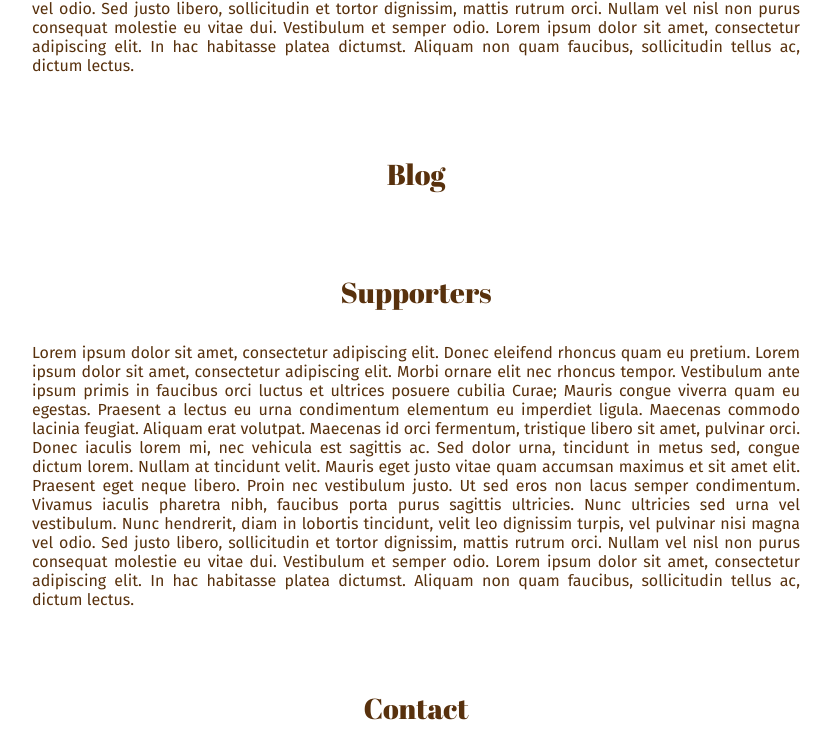
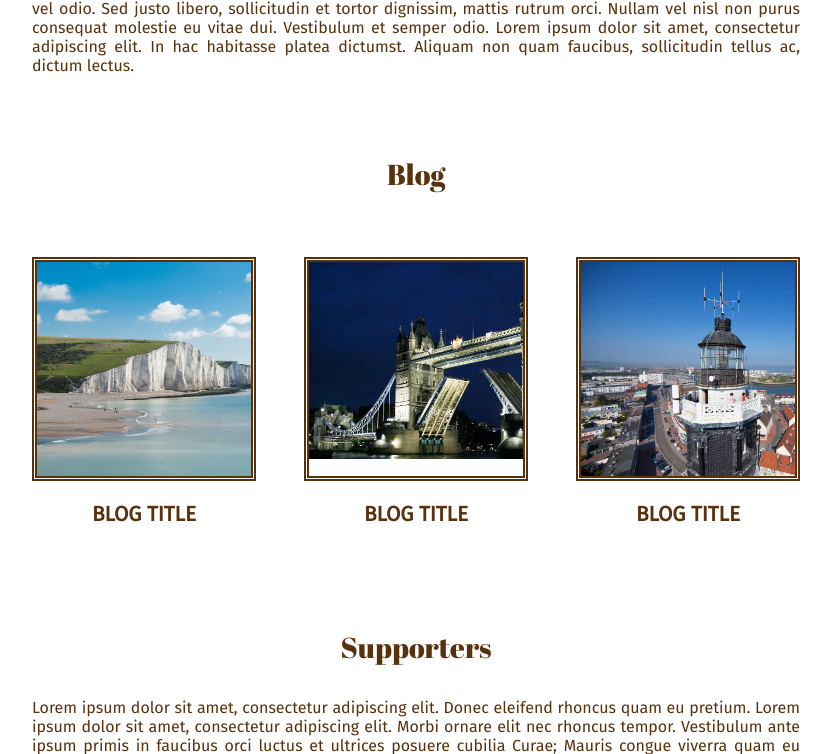
Before and after one commit to MrFrames/awsBase, a PHP site: page / in a window 1280 px wide. Shown: the part 1672-2426 px from the top of the page, without its empty margins (224-1055 px from the left). Before the commit the page ends 2392 px from the top, so only its background shows below. Run offline with PHP 8.4, Linux system fonts and the light colour scheme; some libraries are stand-ins or nearby versions.

Commit message:
Blog section added
Added blog preview section within the main page; made a start on individual blog pages. Moved test images over to directory within html folder. Minor changes:

- adjusted map styling to be rid of ugly highway labels
-fixed scrolling issue once and for all (I think...)

```diff
--- a/html/allPosts.html
+++ b/html/allPosts.html
@@ -9,5 +9,7 @@
     {% for post in all_posts %}
     <a href="/dashboard/?postPk={{ post.pk }}">{{ post.title }}</a><br/>
     {% endfor %}
+
+    <!--toggle or add ".hidden" class to hide things-->
 </body>
 </html>
--- a/html/index.html
+++ b/html/index.html
@@ -6,13 +6,9 @@
     <meta name="viewport" content="width=device-width, initial-scale=1">
 	<script src="http://code.jquery.com/jquery-3.3.1.min.js"></script>
     <script src= "main.js"></script>
+    <script src="initMap.js"></script>
     <link rel="stylesheet" href="styles.css">
     <link href="https://fonts.googleapis.com/css?family=Abril+Fatface|Fira+Sans" rel="stylesheet">
-	<script>
-		var map;
-        var secPlaces = {"London to Dover": {"color": "#ff0000", "places": [["London", 51.5285578, -0.2420243], ["Croyden", 51.3679589, -0.2223224], ["Rochester", 51.3811167, 0.4165043], ["Dover", 51.1263712, 1.2309496]]}, "Dover to Calais": {"color": "#00ff40", "places": [["Dover", 51.1263712, 1.2309496], ["Calais", 50.9518803, 1.8339368]]}, "Calais to Berlin": {"color": "#004080", "places": [["Calais", 50.9518803, 1.8339368], ["Paris", 48.8588536, 2.3120406], ["Frankfurt", 50.1211909, 8.5665247], ["Berlin", 52.5067614, 13.2846512]]}, "Berlin to Budapest": {"color": "#FF0000", "places": [["Berlin", 52.5067614, 13.2846512], ["Budapest", 47.4808722, 18.8501225]]}};
-
-	</script>
 </head>
 <body>
 	<div id="top"></div>
@@ -66,7 +62,35 @@ Ut sed eros non lacus semper condimentum. Vivamus iaculis pharetra nibh, faucibu
 	<a id="blog"></a>
 			 <div class="section">
 				<h2 class="sec-tit">Blog</h2>
-				 <p></p>
+                 <div class="tile-wrapper">
+
+                     <a href="blog.html">
+                     <div class="tile">
+                         <div class="blog-img-wrapper">
+                             <img class="tile-img" src="images/004_mJ4Wfp4.jpg">
+                         </div>
+                        <h3 class="blog-title">Blog Title</h3>
+                     </div>
+                     </a>
+
+                     <a href="blog.html">
+                        <div class="tile">
+                            <div class="blog-img-wrapper">
+                                <img class="tile-img" src="images/a9e3135930f74120799649654fec1a9f_mkVJGES.jpg">
+                            </div>
+                            <h3 class="blog-title">Blog Title</h3>
+                        </div>
+                     </a>
+
+                     <a href="blog.html">
+                     <div class="tile">
+                         <div class="blog-img-wrapper">
+                             <img class="tile-img" src="images/phare-calais-vue-du-ciel-photo-olivier-leclercq.jpg">
+                         </div>
+                        <h3 class="blog-title">Blog Title</h3>
+                     </div>
+                    </a>
+                 </div>
 			</div>
 
 
--- a/html/initMap.js
+++ b/html/initMap.js
@@ -90,6 +90,12 @@ function getStyle(){
               featureType: 'poi.park',
               elementType: 'labels.text.fill',
               stylers: [{color: '#9a6b83'}]
+            },
+
+            {
+              featureType: 'road',
+              elementType: 'labels.icon',
+              stylers: [{visibility: 'off'}]
             },
 
             {
--- a/html/main.js
+++ b/html/main.js
@@ -6,11 +6,24 @@ $(document).ready(function () {
                 $('.nav').addClass('scroll-nav');
             } else if (y>=50) {
                 $('.title').addClass('disappear');
-            } else {
+            } else if (y < 50) {
                 $('.nav').removeClass('scroll-nav');
-				$('.title').removeClass('disappear');
+				        $('.title').removeClass('disappear');
+                $('.title').removeClass('hidden');
             }
         });
+
+
+
+  //makes the fucking title disappear when I want it to
+
+  var windowYPos = window.scrollY;
+
+  $("li").click(function(event) {
+    $("h1.title").addClass("hidden");
+  });
+
+  // makes the back to map button appear
 
 	$(window).scroll(function (event) {
             var y = $(this).scrollTop();
--- a/html/styles.css
+++ b/html/styles.css
@@ -1,3 +1,18 @@
+/*
+
+- style dash
+-- add a tab for adding a section
+-- make search bar more prominent
+-- add 'publish' check box
+-- add 'meetup' check box
+- style blog page
+- style existing posts list
+- add text only thumb in blog previews
+- style the info windows
+
+*/
+
+
 * {
     box-sizing: border-box;
 }
@@ -8,6 +23,10 @@ body {
 
 #top {
     margin-top: -55px
+}
+
+.hidden { /*use this to hide stuff - any stuff*/
+    visibility: hidden;
 }
 
 .header { /*wraps the nav and title*/
@@ -135,7 +154,8 @@ p.intro {
 	transition: opacity 1s ease;
 }
 
-							/* styling for main content in sections */
+
+/* styling for main content in sections */
 
 
 
@@ -159,6 +179,62 @@ h2.sec-tit {
 
 
 
+                    /*BLOG SECTION*/
+.tile-wrapper {
+    width: 60%;
+    margin: 4em auto 0 auto;
+    display: flex;
+    justify-content: space-between;
+}
+
+.blog-img-wrapper {
+    width: 14em;
+    height: 14em;
+    overflow: hidden;
+    border: 5px double #58310d;
+}
+
+img.tile-img {
+    max-width: 350px;
+}
+
+.blog-title {
+    font-size: 1.3em;
+    text-transform: uppercase;
+    text-align: center;
+}
+
+
+
+
+                /*BLOG PAGE*/
+
+.blog-head {
+    display: flex;
+    justify-content: flex-start;
+    margin: 2em 0;
+}
+
+h1.post-title {
+    font-size: 3em;
+    margin: 0;
+}
+
+.blog-wrapper {
+    width: 70%;
+    margin: 0 auto;
+}
+
+img.blog-page-img {
+    width: 30em;
+    height: 100%;
+}
+
+
+
+
+
+
 				    /* LINK STYLING */
 
 a {
```
Also changed, not shown: html/blog.html (+26 -1 lines), html/images/004_mJ4Wfp4.jpg (added), html/images/a9e3135930f74120799649654fec1a9f_mkVJGES.jpg (added), html/images/phare-calais-vue-du-ciel-photo-olivier-leclercq.jpg (added).
